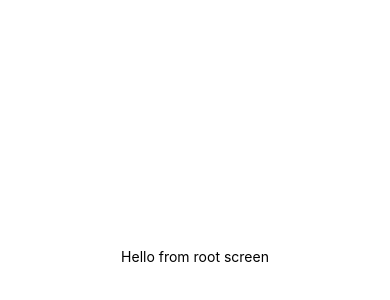
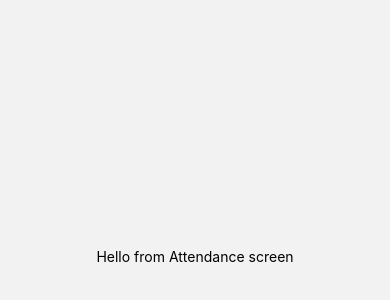
Before and after one commit to gianfranco03/wd-courses-rn, a React Native app: screen /Attendance in a window 390 px wide. Shown: the part 166-466 px from the top of the page. Built offline with nearby package versions, Linux system fonts and the light colour scheme.

Commit message:
:sparkles: Navigation added

```diff
--- /dev/null
+++ b/src/navigation/index.js
@@ -0,0 +1,28 @@
+import React from 'react';
+import {NavigationContainer} from '@react-navigation/native';
+import {createNativeStackNavigator} from '@react-navigation/native-stack';
+
+import LoginScren from '../screens/login';
+import AttendanceScreen from '../screens/attendance';
+import HomeScreen from '../screens/home';
+import StatsScreen from '../screens/stats';
+
+const Stack = createNativeStackNavigator();
+
+const Navigator = () => {
+  return (
+    <NavigationContainer>
+      <Stack.Navigator
+        screenOptions={{
+          headerShown: false,
+        }}>
+        <Stack.Screen name="Login" component={LoginScren} />
+        <Stack.Screen name="Attendance" component={AttendanceScreen} />
+        <Stack.Screen name="Home" component={HomeScreen} />
+        <Stack.Screen name="Stats" component={StatsScreen} />
+      </Stack.Navigator>
+    </NavigationContainer>
+  );
+};
+
+export default Navigator;
--- /dev/null
+++ b/src/screens/attendance/index.js
@@ -0,0 +1,16 @@
+import React from 'react';
+import {View, Text} from 'react-native';
+
+import styles from './styles';
+
+const AttendanceScreen = () => {
+  return (
+    <View style={styles.container}>
+      <View>
+        <Text>Hello from Attendance screen</Text>
+      </View>
+    </View>
+  );
+};
+
+export default AttendanceScreen;
--- /dev/null
+++ b/src/screens/attendance/styles.js
@@ -0,0 +1,11 @@
+import {StyleSheet} from 'react-native';
+
+const styles = StyleSheet.create({
+  container: {
+    flex: 1,
+    justifyContent: 'center',
+    alignItems: 'center',
+  },
+});
+
+export default styles;
--- /dev/null
+++ b/src/screens/home/index.js
@@ -0,0 +1,16 @@
+import React from 'react';
+import {View, Text} from 'react-native';
+
+import styles from './styles';
+
+const HomeScreen = () => {
+  return (
+    <View style={styles.container}>
+      <View>
+        <Text>Hello from Home screen</Text>
+      </View>
+    </View>
+  );
+};
+
+export default HomeScreen;
--- /dev/null
+++ b/src/screens/home/styles.js
@@ -0,0 +1,11 @@
+import {StyleSheet} from 'react-native';
+
+const styles = StyleSheet.create({
+  container: {
+    flex: 1,
+    justifyContent: 'center',
+    alignItems: 'center',
+  },
+});
+
+export default styles;
--- /dev/null
+++ b/src/screens/login/index.js
@@ -0,0 +1,23 @@
+import React from 'react';
+import {View, Text, TouchableOpacity} from 'react-native';
+
+import styles from './styles';
+
+const LoginScreen = props => {
+  const {navigation} = props;
+
+  return (
+    <View style={styles.container}>
+      <View>
+        <Text>Hello from Login screen</Text>
+        <TouchableOpacity
+          onPress={() => navigation.replace('Home')}
+          style={styles.button}>
+          <Text style={styles.buttonText}>Go to Home Screen</Text>
+        </TouchableOpacity>
+      </View>
+    </View>
+  );
+};
+
+export default LoginScreen;
--- /dev/null
+++ b/src/screens/login/styles.js
@@ -0,0 +1,22 @@
+import {StyleSheet} from 'react-native';
+import {heightPercentageToDP as hp} from 'react-native-responsive-screen';
+
+const styles = StyleSheet.create({
+  container: {
+    flex: 1,
+    justifyContent: 'center',
+    alignItems: 'center',
+  },
+  button: {
+    marginTop: hp(3),
+    backgroundColor: 'blue',
+    alignItems: 'center',
+    justifyContent: 'center',
+    paddingVertical: hp(1),
+  },
+  buttonText: {
+    color: 'white',
+  },
+});
+
+export default styles;
--- a/src/screens/root/index.js
+++ b/src/screens/root/index.js
@@ -1,13 +1,12 @@
 import React from 'react';
-import {View, Text, SafeAreaView} from 'react-native';
+import {SafeAreaView} from 'react-native';
+
+import Navigator from '../../navigation';
 
 const RootScreen = () => {
   return (
-    <SafeAreaView
-      style={{flex: 1, justifyContent: 'center', alignItems: 'center'}}>
-      <View>
-        <Text>Hello from root screen</Text>
-      </View>
+    <SafeAreaView style={{flex: 1}}>
+      <Navigator />
     </SafeAreaView>
   );
 };
--- /dev/null
+++ b/src/screens/stats/index.js
@@ -0,0 +1,16 @@
+import React from 'react';
+import {View, Text} from 'react-native';
+
+import styles from './styles';
+
+const StatsScreen = () => {
+  return (
+    <View style={styles.container}>
+      <View>
+        <Text>Hello from Stats screen</Text>
+      </View>
+    </View>
+  );
+};
+
+export default StatsScreen;
--- /dev/null
+++ b/src/screens/stats/styles.js
@@ -0,0 +1,11 @@
+import {StyleSheet} from 'react-native';
+
+const styles = StyleSheet.create({
+  container: {
+    flex: 1,
+    justifyContent: 'center',
+    alignItems: 'center',
+  },
+});
+
+export default styles;
```
Also changed, not shown: package.json (+8 -1 lines).
